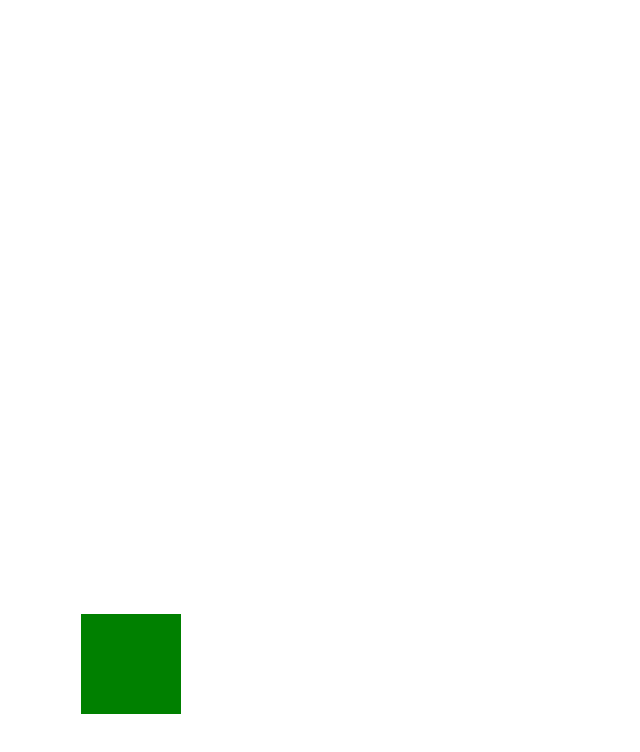
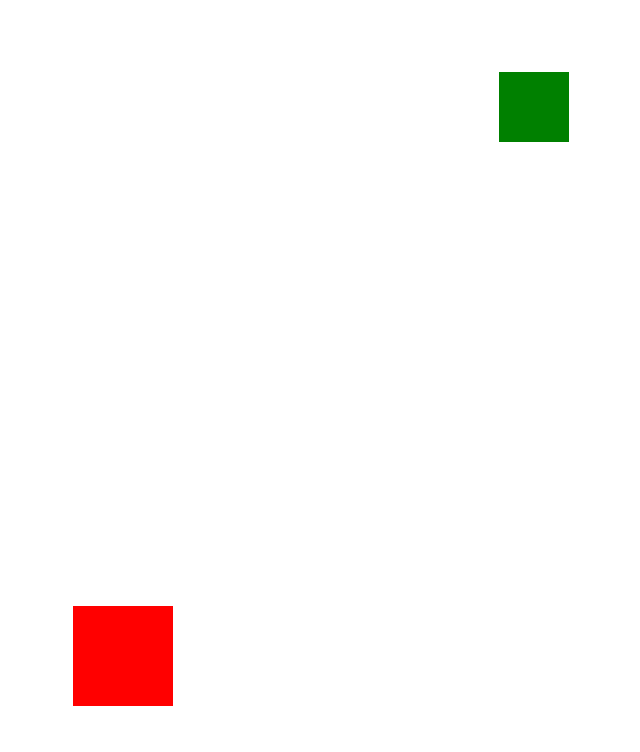
Before and after one commit to LHaddes/webapp-vanilla, a plain HTML site: page index.html in a window 1280 px wide. Shown: the whole page, without its empty margins (533-1173 px from the left). Drawn offline with Linux system fonts and the light colour scheme.

Commit message:
Optimisation avec listes et prend toute la taille de l'écran

```diff
--- /dev/null
+++ b/css/style.css
@@ -0,0 +1,5 @@
+body {
+    margin: 0px;
+    padding: 0px;
+    overflow: hidden;
+}
--- a/index.html
+++ b/index.html
@@ -3,10 +3,10 @@
 <head>
     <meta charset="UTF-8">
     <meta name="viewport" content="width=device-width, initial-scale=1.0">
+    <link rel="stylesheet" href="css/style.css">
     <title>My first app</title>
 </head>
 <body>
-
     <canvas id="canvasID" width="1280" height="720">
 
     </canvas>
--- a/js/game.js
+++ b/js/game.js
@@ -1,30 +1,72 @@
 const canvas = document.getElementById("canvasID");
 const ctx = canvas.getContext("2d");
 
-let x = 10;
-let y = 10;
-let xMove = 2;
-let yMove = 2;
+
+canvas.width = document.documentElement.clientWidth || document.body.clientWidth;
+canvas.height = document.documentElement.clientHeight || document.body.clientHeight;
+
+function RectCreate(x, y, w, h, color, dw, dy)
+{
+    let obj = {
+        x: x,
+        y: y,
+        w: w,
+        h: h,
+        color: color,
+        dw: dw,
+        dy: dy,
+        draw: RectDraw
+    }
+    return obj
+}
+
+let rect = RectCreate(10, 10, 100, 100, "red", 2, 2)
+let rect2 = RectCreate(200, 200, 70, 70, "green", 4, 4)
+
+let listRect = [
+    rect,
+    rect2
+]
+
 
 
 function GameLoop(){
     ctx.fillStyle = "white";
     ctx.fillRect(0, 0, canvas.width, canvas.height);
 
-    ctx.fillStyle = "green";
-    ctx.fillRect(x, y, 100, 100);
+    //rect.draw();
+    //rect2.draw();
 
-    if(x + 100 >= canvas.width || x <= 0)
+    /*for(let i = 0; i < listRect.length; i++)    //for
     {
-        xMove *= -1;
-    }
-    if(y + 100 >= canvas.height || y <= 0)
+        listRect[i].draw;
+    }*/
+
+    for(const obj of listRect)  //foreach
     {
-        yMove *= -1;
+        obj.draw()
     }
 
-    x += xMove;
-    y += yMove;
+    /*listRect.forEach((obj) => {obj.draw() }) //foreach*/
+
+}
+
+function RectDraw()
+{
+    ctx.fillStyle = this.color;
+    ctx.fillRect(this.x, this.y, this.w, this.h);
+
+    if(this.x + this.w >= canvas.width || this.x <= 0)
+    {
+        this.dw *= -1;
+    }
+    if(this.y + this.h >= canvas.height || this.y <= 0)
+    {
+        this.dy *= -1;
+    }
+
+    this.x += this.dw;
+    this.y += this.dy;
 }
 
 
```
